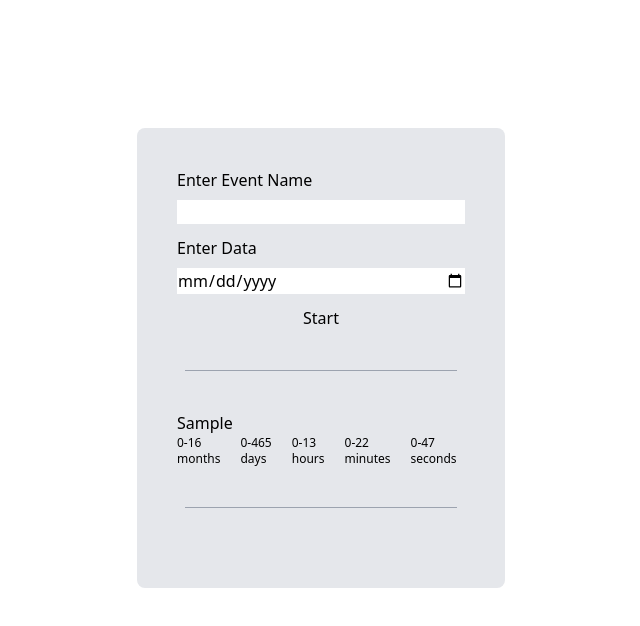
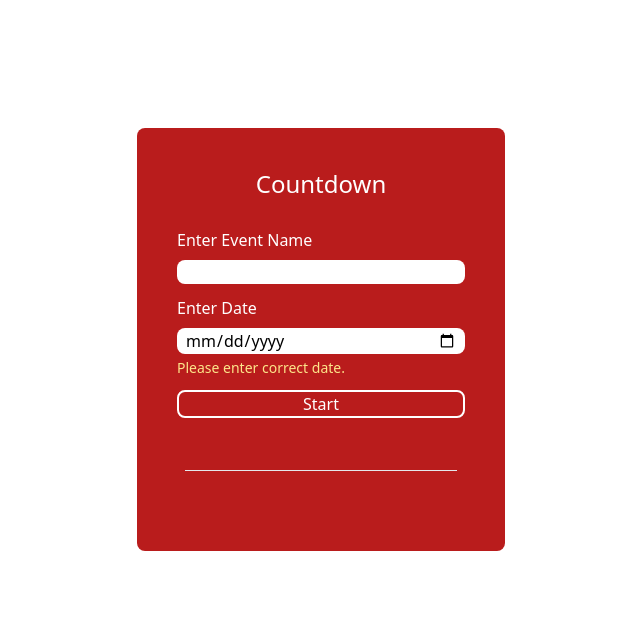
Before and after one commit to MSaad-AlphaSquad/CountDown, a Next.js app: page / in a window 1280 px wide. Both pictures are taken after typing "Sample", "2020-01-15" into the empty fields and a click on the button "Start". Shown: the top 626 px of the page, without its empty margins (319-959 px from the left). Built offline with nearby package versions, Linux system fonts and the light colour scheme.

Commit message:
Countdown v3

```diff
--- a/components/CountDown.js
+++ b/components/App.js
@@ -2,26 +2,31 @@ import React, { useState, useEffect } from "react";
 import Form from "./Form";
 import EventCountdown from "./EventCountdown";
 
-const CountDown = () => {
+const App = () => {
     const [eventList , setEventList] = useState([]);
-
+    const [warning , setWarning] = useState(false);
 
   const [event, setEvent] = useState({
     name: "",
     date: "",
   });
 
-  useEffect(() => {
-      console.log(eventList)
-  },[eventList]);
+  // useEffect(() => {
+  //     console.log(eventList)
+  // },[eventList]);
 
   const onInputChange = (e) => {
     setEvent({ ...event, [e.target.name]: e.target.value });
   };
 
   const onFormSubmit = (e) => {
+    if (new Date(event.date) >= new Date()){
     setEventList((prevValue) => [...prevValue, event])
-    setEvent({ name: "", date: ""});
+    setWarning(false)
+  } else {
+    setWarning(true);
+  }
+  setEvent({ name: "", date: ""});
     e.preventDefault();
   };
 
@@ -29,12 +34,14 @@ const CountDown = () => {
   return (
     <div className="container mx-auto">
       <div className="flex justify-center">
-        <div className=" flex-shrink-0  m-32 md:w-[23rem] bg-gray-200 p-10 rounded-lg ">
+        <div className=" flex-shrink-0  m-32 md:w-[23rem] bg-red-700 p-10 rounded-lg ">
+        <h1 className="text-center text-2xl mb-7 text-white">Countdown</h1>
           <Form
             onFormSubmit={onFormSubmit}
             name={event.name}
             onInputChange={onInputChange}
             date={event.date}
+            warning={warning}
           />
          { eventList.map((items,i) => (
            <React.Fragment key={i}>
@@ -48,4 +55,4 @@ const CountDown = () => {
   );
 };
 
-export default CountDown;
+export default App;
--- a/components/EventCountdown.js
+++ b/components/EventCountdown.js
@@ -46,7 +46,7 @@ const EventCountdown = ({ data }) => {
     <div className="mt-10">
       {!timeUp && (
         <div>
-          <p>{eventInfo.name}</p>
+          <p className="text-white">{eventInfo.name}</p>
           <Timer
             months={formatNum(months)}
             days={formatNum(days)}
--- a/components/Form.js
+++ b/components/Form.js
@@ -1,17 +1,18 @@
 import React from 'react';
 
 
-const Form = ({name, onFormSubmit, date, onInputChange}) => {
+const Form = ({name, onFormSubmit, date, onInputChange, warning}) => {
     return (<div>
         <form onSubmit={onFormSubmit} className="grid grid-cols-1">
-        <label className="mb-2">Enter Event Name</label>
-        <input autoComplete="off" required value={name} name='name' onChange={onInputChange} className="mb-3"/>
-        <label className="mb-2">Enter Data</label>
-        <input className="mb-3" required type="date" value={date} name='date' onChange={onInputChange} name="date"/>
-        <button type="submit">Start</button>
+        <label className="mb-2 text-white">Enter Event Name</label>
+        <input className="mb-3 rounded-lg px-2 focus:outline-none focus:ring " autoComplete="off" required value={name} name='name' onChange={onInputChange} />
+        <label className="mb-2 text-white">Enter Date</label>
+        <input className="mb-1 rounded-lg px-2 focus:outline-none focus:ring " required type="date" value={date} name='date' onChange={onInputChange} name="date"/>
+        {warning && <label className="text-sm text-yellow-200">Please enter correct date.</label>}
+        <button className="my-3 active:bg-white active:text-black text-white rounded-lg focus:outline-none border-2 border-white" type="submit">Start</button>
 
     </form>
-    <hr className="border-1 mx-2 my-10 border-gray-400 "></hr>
+    <hr className="border-1 mx-2 my-10 border-gray-200 "></hr>
     </div>
     )
 }
--- a/components/Timer.js
+++ b/components/Timer.js
@@ -3,7 +3,7 @@ import React from "react";
 const Timer = ({months, days, hours, minutes, seconds}) => {
   return (
       <div>
-    <div className="flex flex-row space-x-5 text-xs">
+    <div className="flex flex-row space-x-5 text-xs text-white">
       <div>
         <h1>{months}</h1>
         <p>months</p>
@@ -25,7 +25,7 @@ const Timer = ({months, days, hours, minutes, seconds}) => {
         <p>seconds</p>
       </div>
     </div>
-    <hr className="border-1 mx-2 my-10 border-gray-400 "></hr>
+    <hr className="border-1 mx-2 my-10 border-gray-200 "></hr>
     </div>
   );
 };
--- a/pages/index.js
+++ b/pages/index.js
@@ -1,11 +1,9 @@
-import Head from 'next/head'
-import styles from '../styles/Home.module.css'
-import CountDown from "../components/CountDown";
+import App from "../components/App";
 
 export default function Home() {
   return (
     <div>
-    <CountDown/>
+    <App/>
     </div>
   )
 }
```
